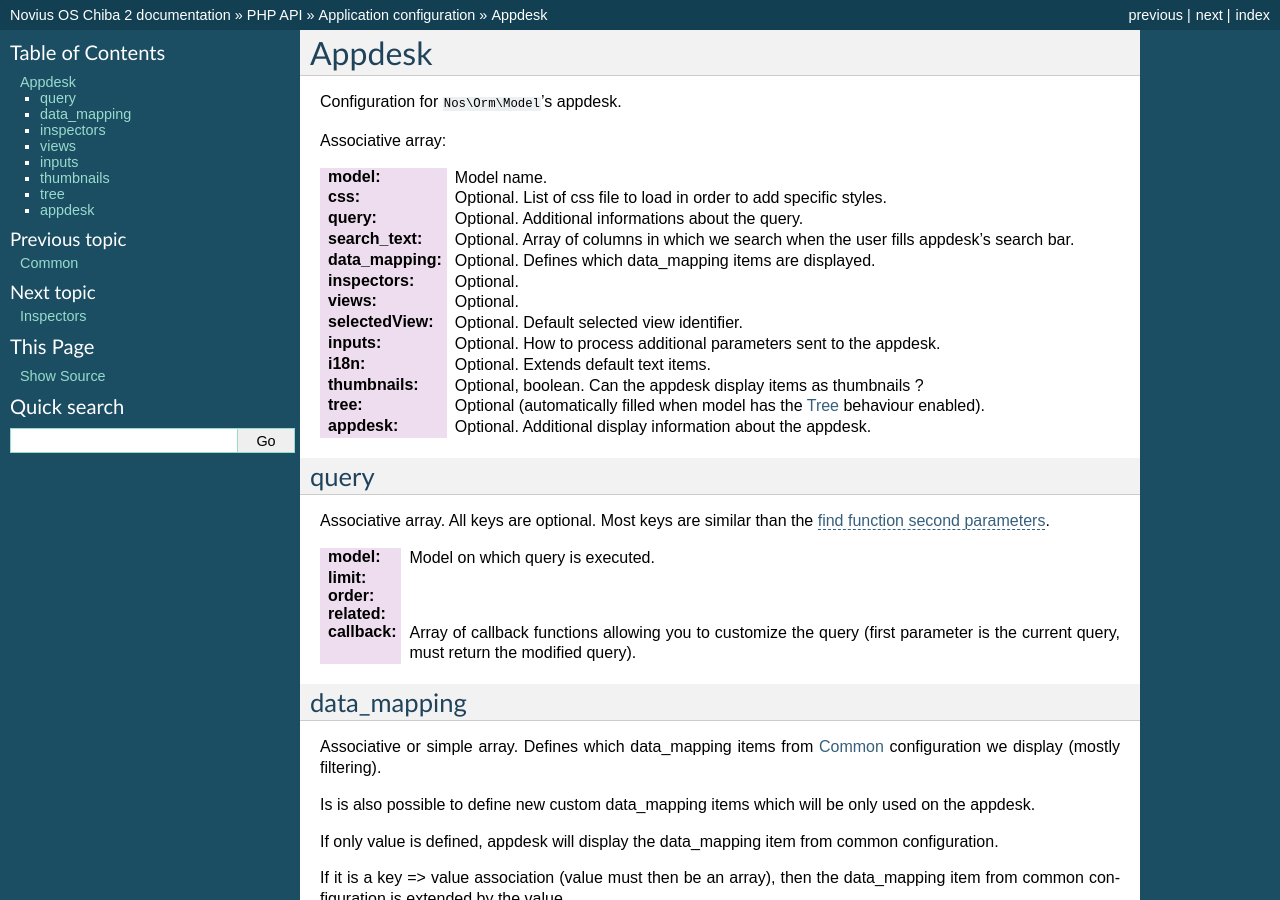
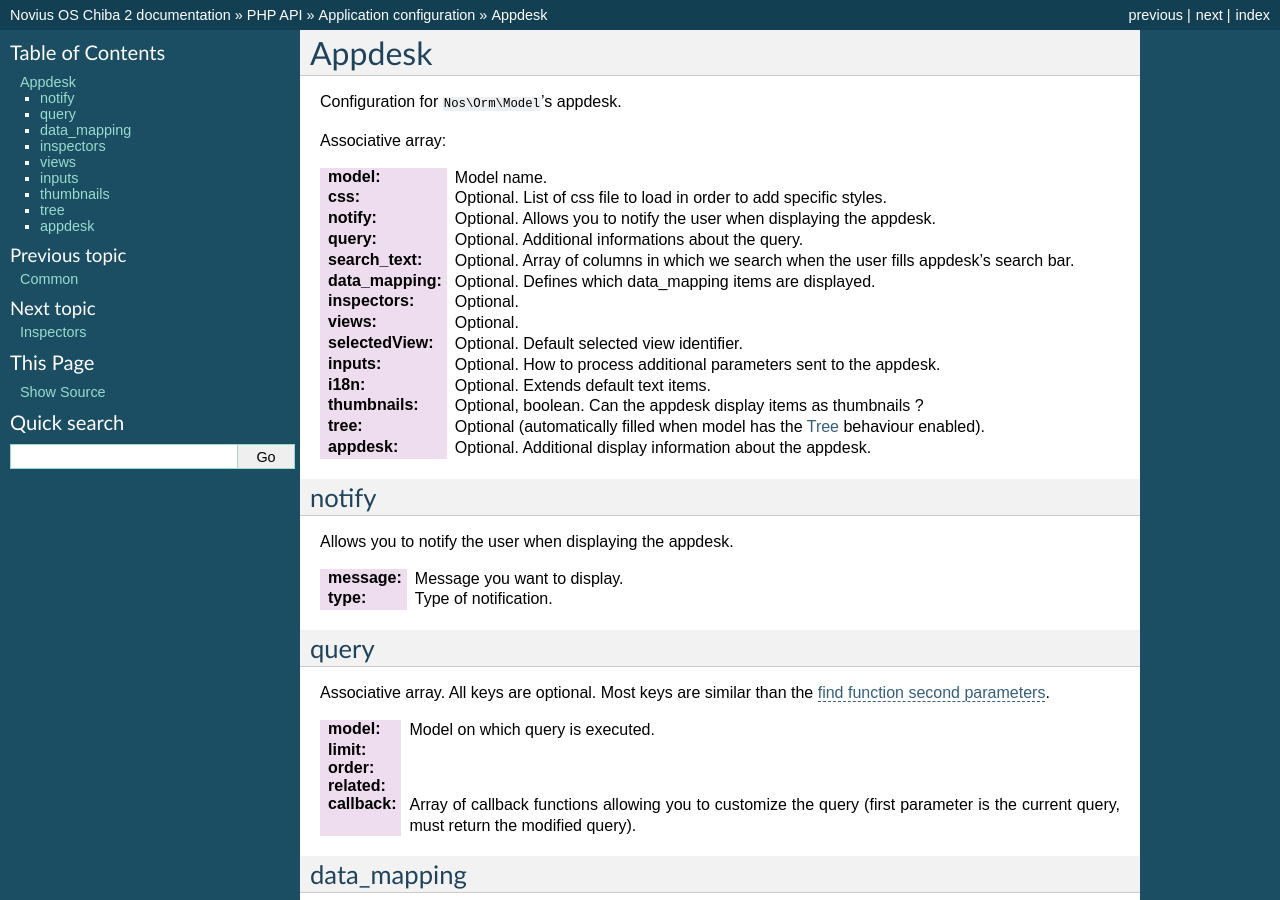
Before and after one commit to vrcAlbert/documentation-api, a Sphinx documentation site: the page built from source/php/configuration/application/appdesk.rst, in a window 1280 px wide and 900 px high. Built offline with Sphinx 7.4.7, drawn with Linux system fonts in a browser that asks for light colours; cross-references to code outside the pages are shown as plain code.

Commit message:
added the notify key

```diff
--- a/source/php/configuration/application/appdesk.rst
+++ b/source/php/configuration/application/appdesk.rst
@@ -7,6 +7,7 @@
 
 :model: Model name.
 :css: Optional. List of css file to load in order to add specific styles.
+:notify: Optional. Allows you to notify the user when displaying the appdesk.
 :query: Optional. Additional informations about the query.
 :search_text: Optional. Array of columns in which we search when the user fills appdesk's search bar.
 :data_mapping: Optional. Defines which data_mapping items are displayed.
@@ -18,6 +19,16 @@
 :thumbnails: Optional, boolean. Can the appdesk display items as thumbnails ?
 :tree: Optional (automatically filled when model has the :doc:`/php/behaviours/tree` behaviour enabled).
 :appdesk: Optional. Additional display information about the appdesk.
+
+.. _php/configuration/application/appdesk/notify:
+
+notify
+******
+
+Allows you to notify the user when displaying the appdesk.
+
+:message: Message you want to display.
+:type: Type of notification.
 
 .. _php/configuration/application/appdesk/query:
 
```
